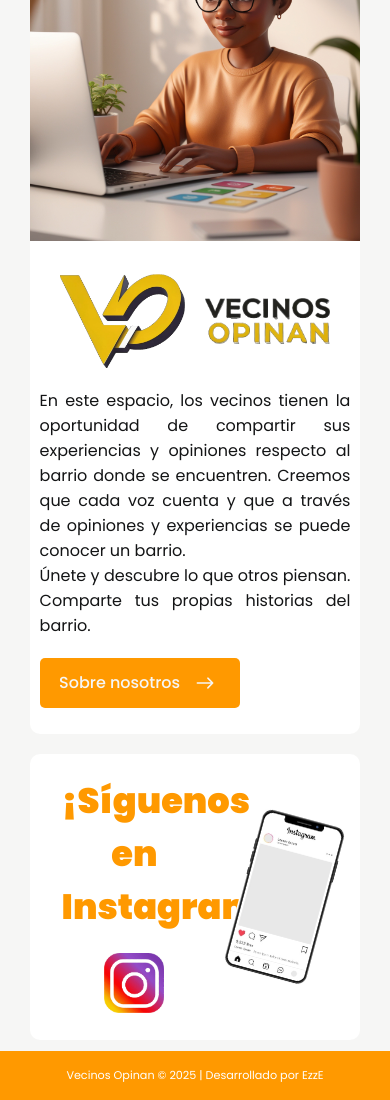
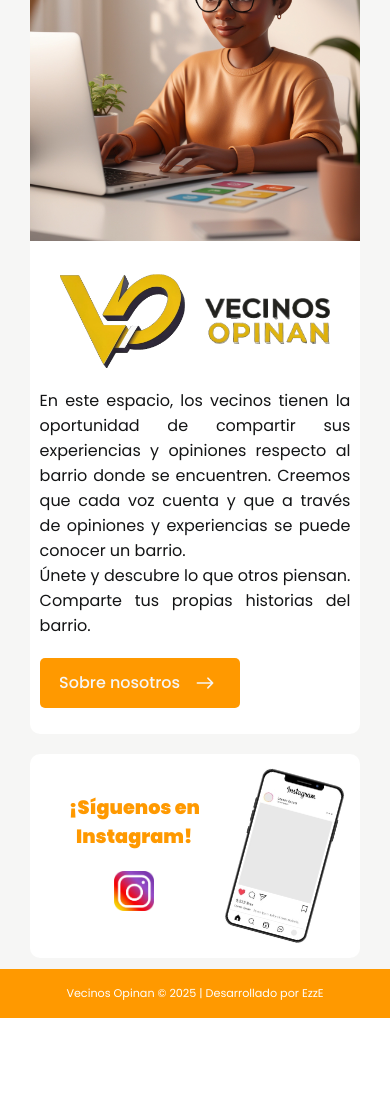
Before and after one commit to ezeabregu/vecinosopinan, a React (Create React App) app: page / in a window 390 px wide. Shown: the part 181-1281 px from the top of the page. After the commit the page ends 1199 px from the top, so only its background shows below. Built offline with nearby package versions, Linux system fonts and the light colour scheme.

Commit message:
rrss changes responsive

```diff
--- a/src/pages/Home/homeStyles.js
+++ b/src/pages/Home/homeStyles.js
@@ -170,9 +170,12 @@ export const ContainerIg = styled.div`
   @media (max-width: 800px) {
     width: 50%;
     h2 {
-      font-size: 2.2rem;
+      font-size: 1.2rem;
       font-weight: 900;
       margin-bottom: 20px;
     }
+    img {
+      width: 40px;
+    }
   }
 `;
```
